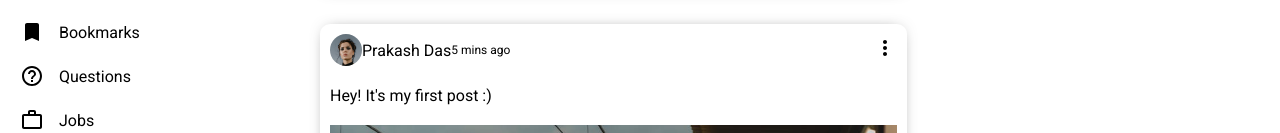
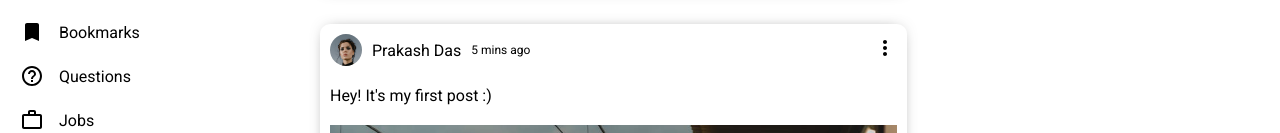
Before and after one commit to prakshh/LamaSocial, a React (Create React App) app in the folder react-social/: page / in a window 1280 px wide. Shown: the part 226-359 px from the top of the page. Built offline with nearby package versions, Linux system fonts and the light colour scheme; the HTML template or start-up script is replaced by a standard one.

Commit message:
margin space between profileImg, username, date

```diff
--- a/react-social/src/components/post/post.css
+++ b/react-social/src/components/post/post.css
@@ -19,6 +19,7 @@
 .postTopLeft {
     display: flex;
     align-items: center;
+    /* justify-content: space-around; */
 }
 
 .postProfileImg {
@@ -26,6 +27,7 @@
     height: 32px;
     border-radius: 50%;
     object-fit: cover;
+    margin-right: 10px;
 }
 
 .postUsername {
@@ -36,6 +38,7 @@
 
 .postDate{
       font-size: 12px;
+      margin-left: 10px;
 }
 
 .postCenter{
```
